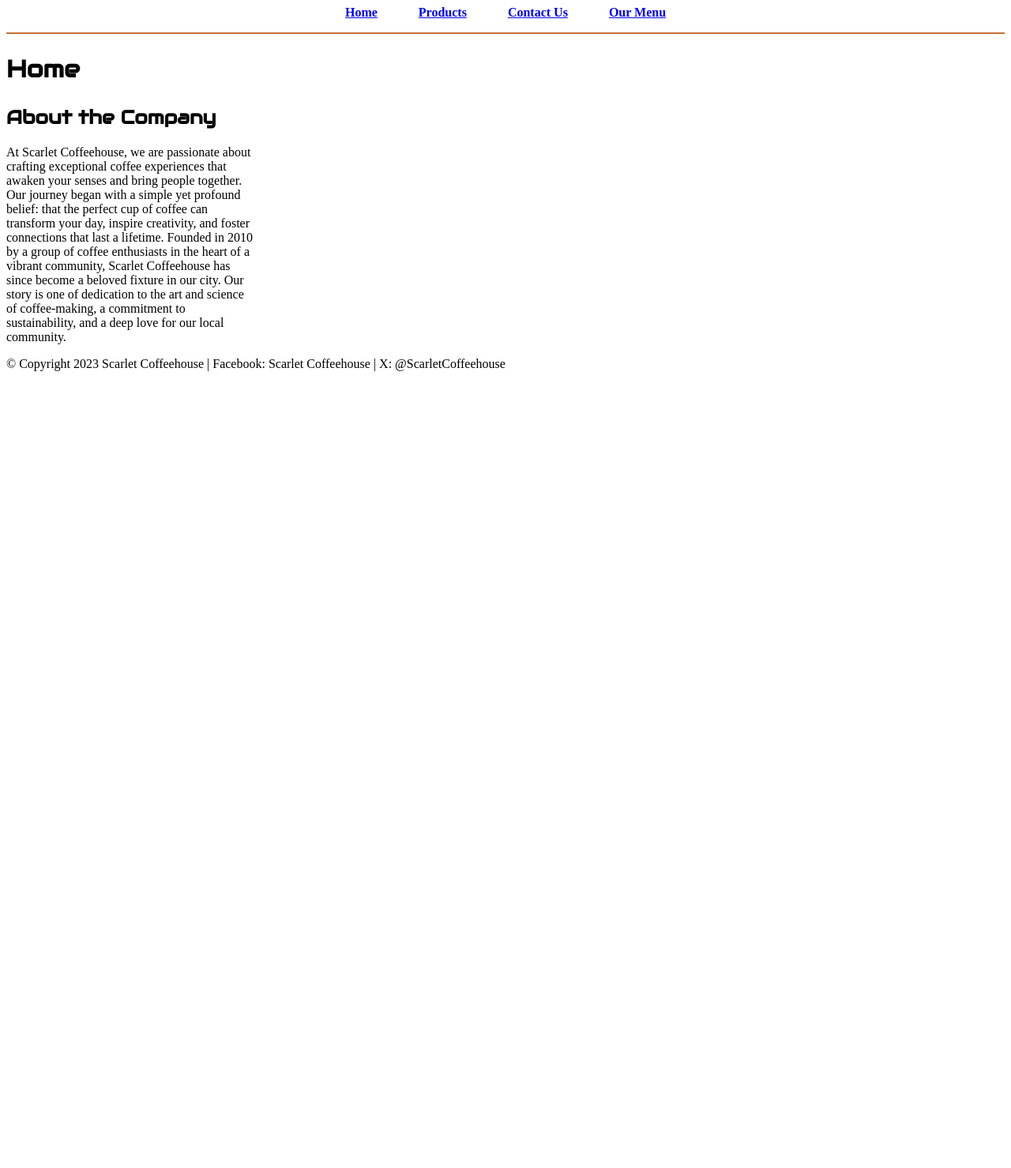
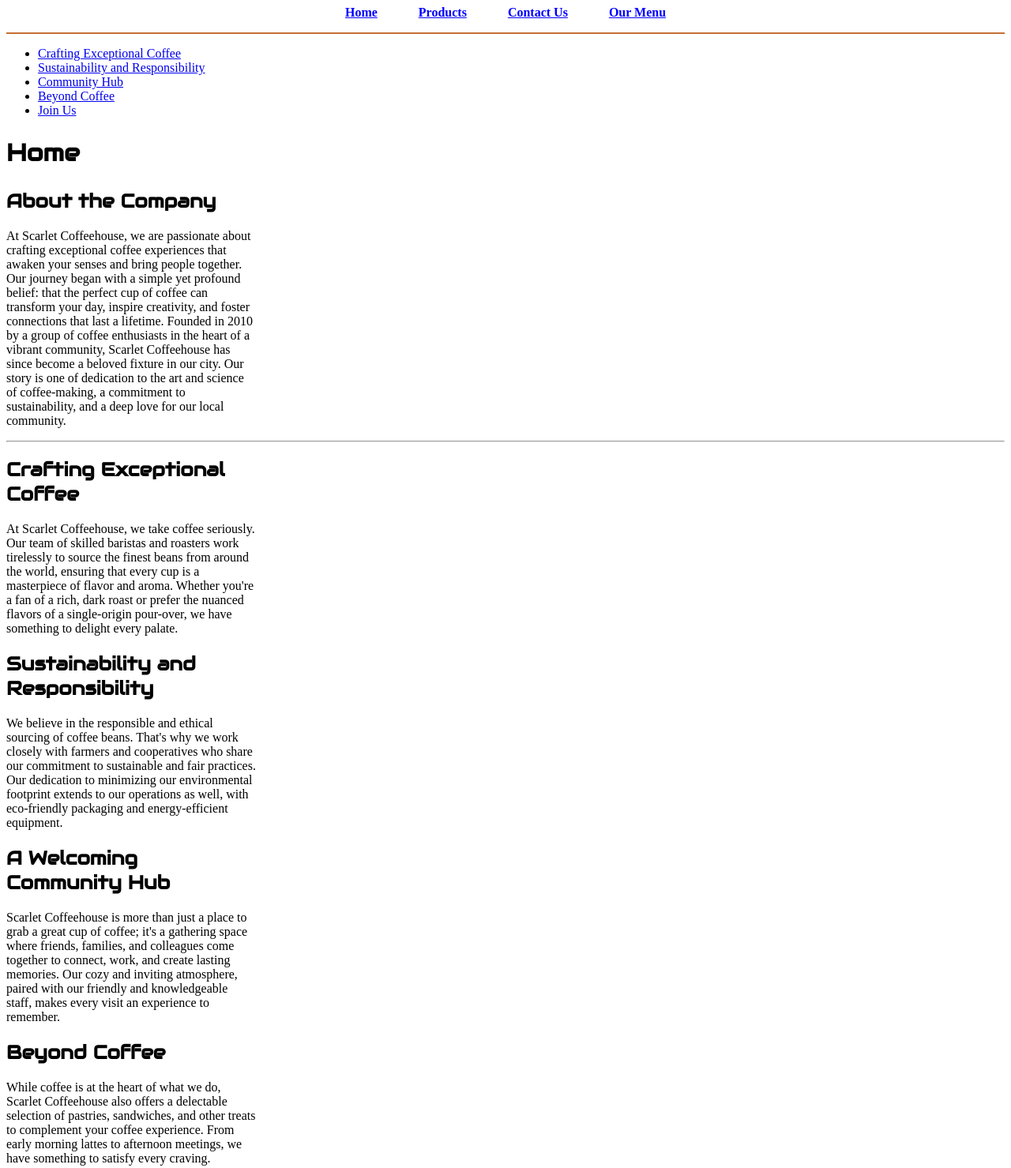
Before and after one commit to kylejames1998/ScarlettCofeehouse, a plain HTML site: page index.html in a window 1280 px wide. Shown: the part 240-1719 px from the top of the page at 79% size. Before the commit the page ends 800 px from the top, so only its background shows below. Drawn offline with Linux system fonts and the light colour scheme.

Commit message:
added internal links to index file

```diff
--- a/index.html
+++ b/index.html
@@ -26,6 +26,19 @@
     </nav>
     <!--section for the main content of the page-->
     <main>
+        <!--Secondary Menu Links-->
+        <ul>
+            <!--link to the crafting coffee section-->
+            <li><a href="#CEC">Crafting Exceptional Coffee</a></li>
+            <!--Link to the Sustainability section-->
+            <li><a href="#SaR">Sustainability and Responsibility</a></li>
+            <!--Link to the community hub section-->
+            <li><a href="#CH">Community Hub</a></li>
+            <!--Link to the beyond coffee section-->
+            <li><a href="#BC">Beyond Coffee</a></li>
+            <!--Link to join us section-->
+            <li><a href="#Join">Join Us</a></li>
+        </ul>
         <h2 class="home_title">Home</h2>
         <h2>About the Company</h2>
         <!--div container that has company description-->
@@ -33,6 +46,32 @@
             <p>
                 At Scarlet Coffeehouse, we are passionate about crafting exceptional coffee experiences that awaken your senses and bring people together. Our journey began with a simple yet profound belief: that the perfect cup of coffee can transform your day, inspire creativity, and foster connections that last a lifetime. Founded in 2010 by a group of coffee enthusiasts in the heart of a vibrant community, Scarlet Coffeehouse has since become a beloved fixture in our city. Our story is one of dedication to the art and science of coffee-making, a commitment to sustainability, and a deep love for our local community.
             </p>
+        </div>
+        <hr>
+        <!--Div container with the crafting exceptional coffee section-->
+        <div class="CP" id="CEC">
+            <h2>Crafting Exceptional Coffee</h2>
+            <p>At Scarlet Coffeehouse, we take coffee seriously. Our team of skilled baristas and roasters work tirelessly to source the finest beans from around the world, ensuring that every cup is a masterpiece of flavor and aroma. Whether you're a fan of a rich, dark roast or prefer the nuanced flavors of a single-origin pour-over, we have something to delight every palate.</p>
+        </div>
+        <!--Div container with the sustainability and responsibility section-->
+        <div class="CP" id="SaR">
+            <h2>Sustainability and Responsibility</h2>
+            <p>We believe in the responsible and ethical sourcing of coffee beans. That's why we work closely with farmers and cooperatives who share our commitment to sustainable and fair practices. Our dedication to minimizing our environmental footprint extends to our operations as well, with eco-friendly packaging and energy-efficient equipment.</p>
+        </div>
+        <!--Div container with community hub section-->
+        <div class="CP" id="CH">
+            <h2>A Welcoming Community Hub</h2>
+            <p>Scarlet Coffeehouse is more than just a place to grab a great cup of coffee; it's a gathering space where friends, families, and colleagues come together to connect, work, and create lasting memories. Our cozy and inviting atmosphere, paired with our friendly and knowledgeable staff, makes every visit an experience to remember.</p>
+        </div>
+        <!--Div container with the beyond coffee section-->
+        <div class="CP" id="BC">
+            <h2>Beyond Coffee</h2>
+            <p>While coffee is at the heart of what we do, Scarlet Coffeehouse also offers a delectable selection of pastries, sandwiches, and other treats to complement your coffee experience. From early morning lattes to afternoon meetings, we have something to satisfy every craving.</p>
+        </div>
+        <!--Div container with the join us section-->
+        <div class="CP" id="Join">
+            <h2>Join us at Scarlet Coffeehouse</h2>
+            <p>We invite you to join us on this journey of coffee discovery. Whether you're a seasoned coffee connoisseur or just beginning to explore the world of specialty coffee, Scarlet Coffeehouse is your destination for exceptional brews, warm hospitality, and a sense of belonging.</p>
         </div>
     </main>
     <!--footer containing copyright and linkedin-->
```
